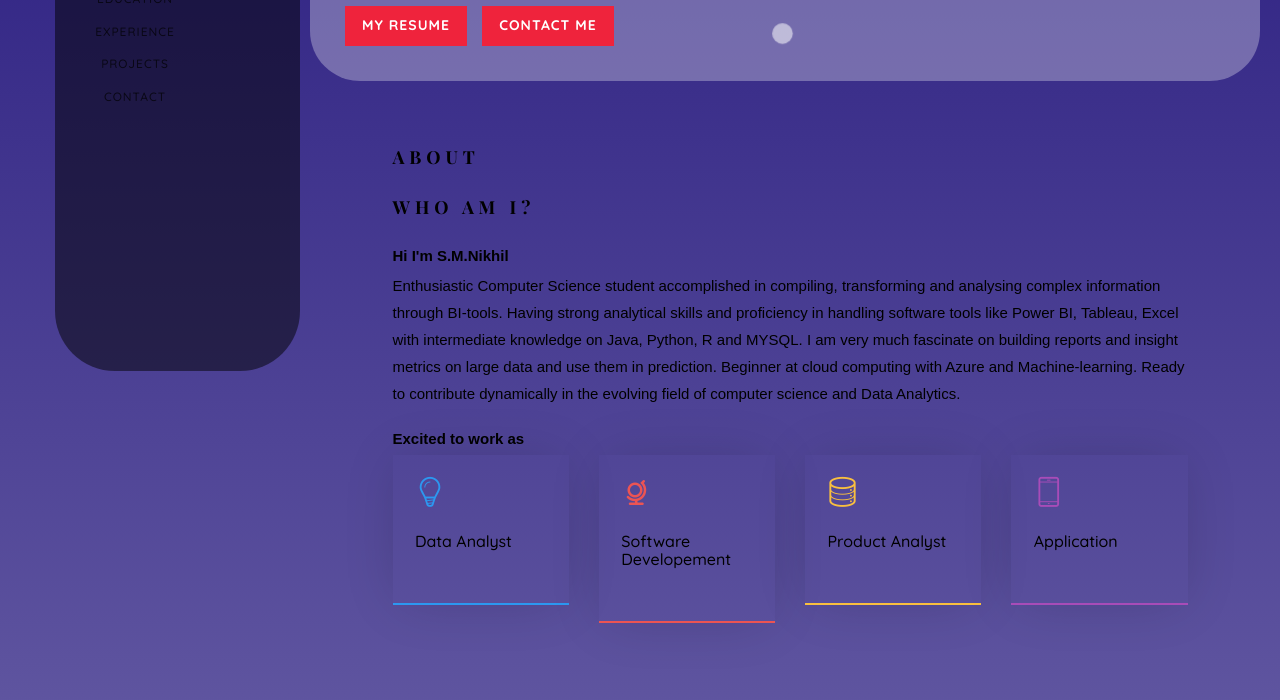
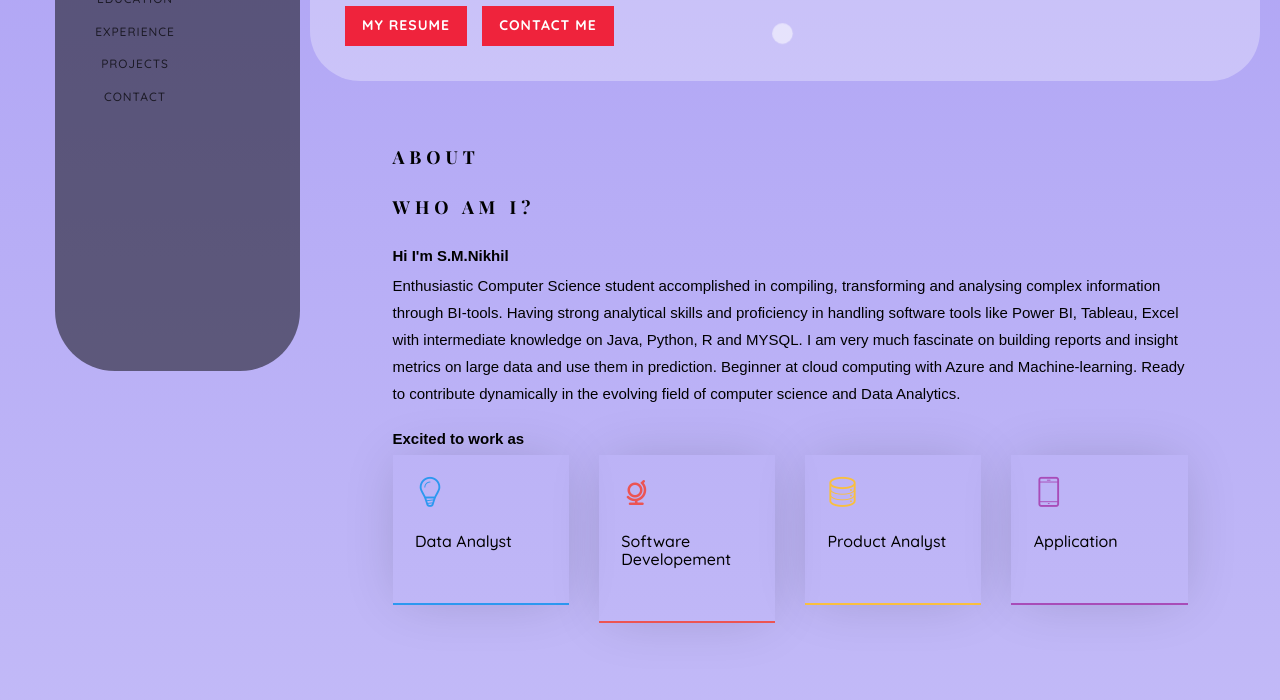
Before and after one commit to nikhil150821/My_portfolio, a plain HTML site: page index.html in a window 1280 px wide. Shown: the part 429-1129 px from the top of the page. Drawn offline with nearby package versions, Linux system fonts and the light colour scheme; files whose address does not match are found by name; a web font is replaced by a local one.

Commit message:
Update style.css

```diff
--- a/css/style.css
+++ b/css/style.css
@@ -12,7 +12,7 @@
 *
 * ======================================================= */
 body {
-  background-image: linear-gradient(rgb(30, 16, 121), white);
+  background-image: linear-gradient(rgb(169, 157, 244), white);
   font-family: "Rubik", Arial, sans-serif;
   font-weight: 400;
   font-size: 15px;
```
